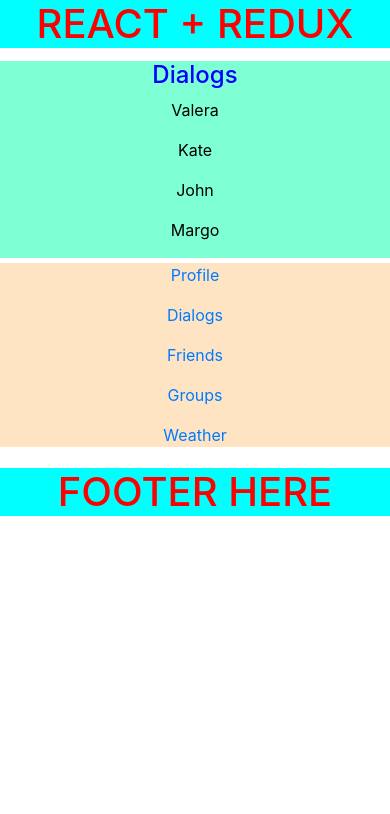
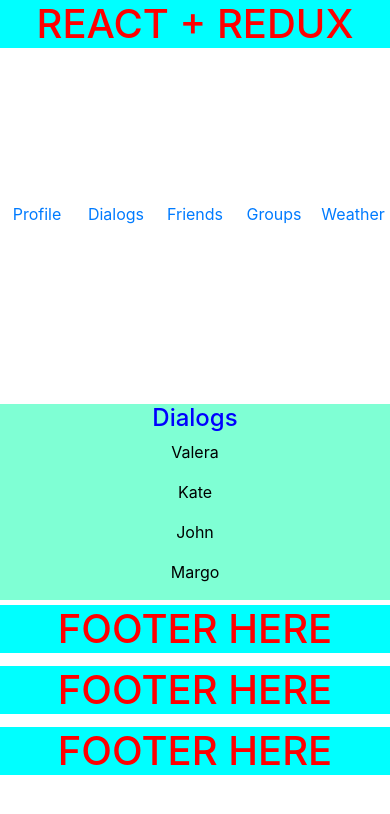
Before and after one commit to LTSecsuby/ReactTest, a React (Create React App) app: page /Dialogs in a window 390 px wide. Shown: the top 814 px of the page. Built offline with nearby package versions, Linux system fonts and the light colour scheme.

Commit message:
update grid to css

```diff
--- a/src/App.css
+++ b/src/App.css
@@ -1,43 +1,63 @@
 .App {
   display: grid;
-  grid-template-columns: 1fr 3fr;
+  grid-template-columns: 1fr 1fr 1fr;
+  grid-template-rows: 1fr 1fr 1fr;
   grid-template-areas:
-          "Header Header"
-          "Navbar Content"
-          "Footer Footer";
+          "Header Header Header"
+          "NavbarContainer Content Content"
+          "Footer1 Footer2 Footer3";
   grid-gap: 5px;
 }
 
-.Header, .NavbarContainer, .DialogsContainer, .GroupsContainer, .FriendsContainer, .WeatherWidgetContainer, .Profile, .Content, .Footer {
+.Header, .NavbarContainer, .Groups, .Friends, .Dialogs, .Weather, .Profile, .Content, .Footer1, .Footer2, .Footer3 {
   text-align: center;
+}
+
+.NavbarContainer {
+  grid-area: NavbarContainer;
+  display: grid;
+  grid-template-columns: 1fr;
+  grid-template-row: repeat(5, 1fr);
+  grid-template-areas:
+          "Profile"
+          "Dialogs"
+          "Friends"
+          "Groups"
+          "Weather";
+  grid-gap: 5px;
+
 }
 
 .Header {
   grid-area: Header;
 }
-.NavbarContainer {
-  grid-area: Navbar;
-}
-.DialogsContainer {
+.Content {
   grid-area: Content;
 }
-.GroupsContainer {
-  grid-area: Content;
+.Footer1 {
+  grid-area: Footer1;
 }
-.FriendsContainer {
-  grid-area: Content;
+.Footer2 {
+  grid-area: Footer2;
 }
-.WeatherWidgetContainer {
-  grid-area: Content;
+.Footer3 {
+  grid-area: Footer3;
 }
 .Profile {
-  grid-area: Content;
+  grid-area: Profile;
 }
-.Footer {
-  grid-area: Footer;
+.Groups {
+  grid-area: Groups;
 }
-
-
+.Dialogs {
+  grid-area: Dialogs;
+}
+.Friends {
+  grid-area: Friends;
+}
+.Weather {
+  grid-area: Weather;
+}
 
 img {
   max-width: 100%;
@@ -49,15 +69,27 @@
   height: auto;
 }
 
-@media (max-width: 640px) {
+@media (max-width: 768px) {
   .App {
     display: grid;
-    grid-template-columns: 1fr;
+    grid-template-columns: repeat(5, 1fr);
     grid-template-areas:
-            "Header"
-            "Content"
-            "Navbar"
-            "Footer";
+            "Header Header Header Header Header"
+            "NavbarContainer NavbarContainer NavbarContainer NavbarContainer NavbarContainer"
+            "Content Content Content Content Content"
+            "Footer1 Footer1 Footer1 Footer1 Footer1"
+            "Footer2 Footer2 Footer2 Footer2 Footer2"
+            "Footer3 Footer3 Footer3 Footer3 Footer3";
     grid-gap: 5px;
   }
+  .NavbarContainer {
+    grid-area: NavbarContainer;
+    display: grid;
+    grid-template-columns: repeat(5, 1fr);
+    grid-template-rows: 1fr;
+    grid-template-areas:
+            "Profile Dialogs Friends Groups Weather";
+    grid-gap: 5px;
+
+  }
 }
--- a/src/App.js
+++ b/src/App.js
@@ -19,9 +19,9 @@
                 <div className={'Header'}>
                     <Header/>
                 </div>
-                <div className={'NavbarContainer'}>
-                    <NavbarContainer/>
-                </div>
+
+                <NavbarContainer/>
+
                 <div className={'Content'}>
                     <Route path={'/Profile'} render={
                         () => <div className={'Profile'}><Profile/></div>
@@ -46,7 +46,13 @@
                     }
                     />
                 </div>
-                <div className={'Footer'}>
+                <div className={'Footer1'}>
+                    <Footer/>
+                </div>
+                <div className={'Footer2'}>
+                    <Footer/>
+                </div>
+                <div className={'Footer3'}>
                     <Footer/>
                 </div>
             </div>
--- a/src/components/navbar/NavbarWrap.jsx
+++ b/src/components/navbar/NavbarWrap.jsx
@@ -9,13 +9,13 @@
 
                 const path = '/' + element.elementName;
                 return (
-                    <p key={element.id}><NavLink to={path}>{element.elementName}</NavLink></p>
+                    <span className={element.elementName} key={element.id}><NavLink to={path}>{element.elementName}</NavLink></span>
                 )
             }
         );
 
     return (
-        <div className={style.item}>
+        <div className={'NavbarContainer'}>
             {NavbarElements}
         </div>
     );
```
